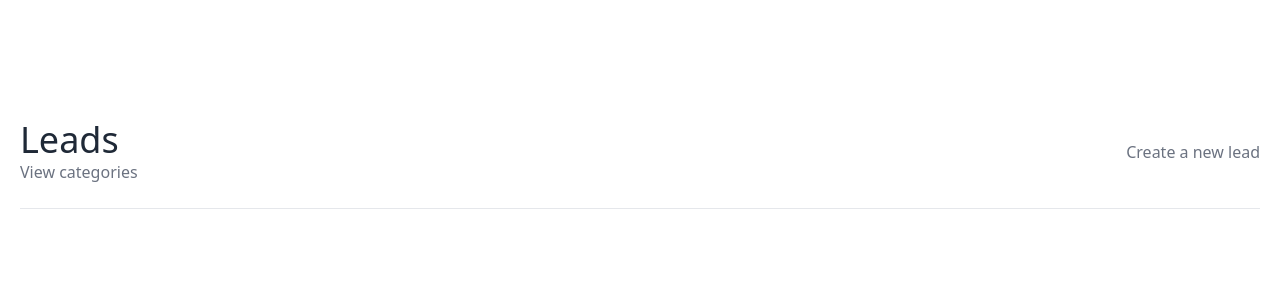
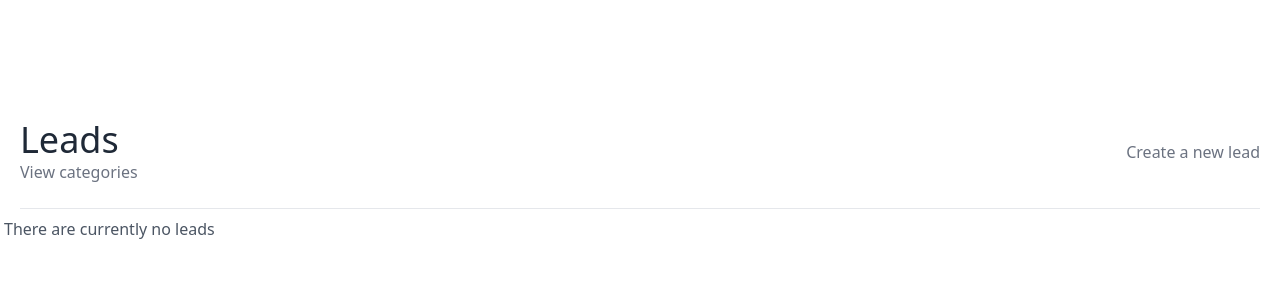
Before and after one commit to Nexls/django-crm, a Django app: page /leads/ in a window 1280 px wide. Shown: the part 80-380 px from the top of the page. Run offline with Django 3.2, Linux system fonts and the light colour scheme; the visitor is signed in with stand-in values (Sample User, id 1); data that the repository does not hold is empty; some libraries are stand-ins or nearby versions.

Commit message:
add info about empty leads/agents list

```diff
--- a/agents/templates/agents/agent_list.html
+++ b/agents/templates/agents/agent_list.html
@@ -36,6 +36,8 @@
             </div>
           </div>
         </div>
+        {% empty %}
+          <p>There are currently no agents</p>
       {% endfor %}
     </div>
   </div>
--- a/leads/templates/leads/lead_list.html
+++ b/leads/templates/leads/lead_list.html
@@ -39,6 +39,8 @@
             </div>
           </div>
         </div>
+        {% empty %}
+          <p>There are currently no leads</p>
       {% endfor %}
     </div>
     <div class="mt-5 flex flex-wrap -m-4">
```
Lines whose indentation alone changed are shown as unchanged.
